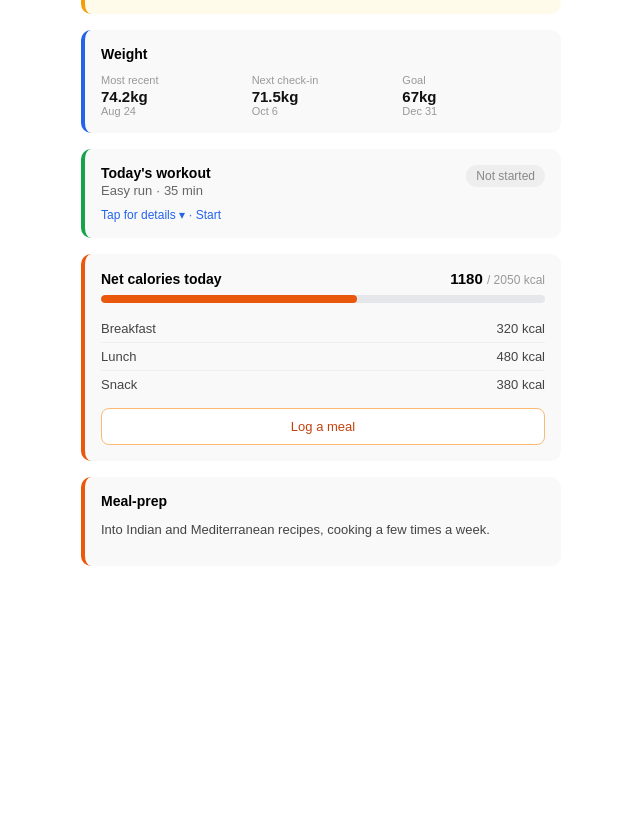
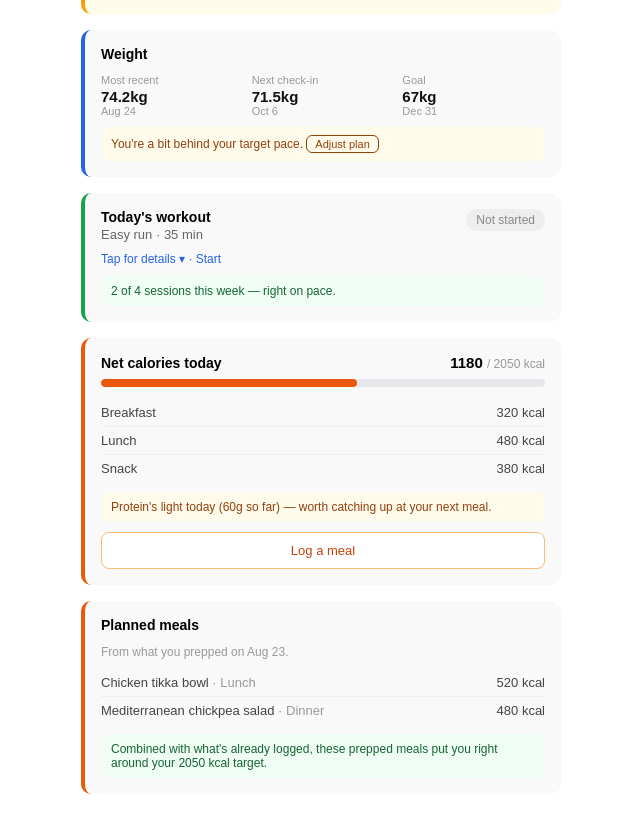
Before and after one commit to ananyaw/health-os, a Next.js app: page /home in a window 1280 px wide. Shown: the part 265-1098 px from the top of the page, without its empty margins (319-959 px from the left). Before the commit the page ends 879 px from the top, so only its background shows below. Built offline with nearby package versions, Linux system fonts and the light colour scheme.

Commit message:
Add files via upload

```diff
--- a/app/home/page.js
+++ b/app/home/page.js
@@ -8,6 +8,7 @@ import { useState } from "react";
 const MOCK = {
   weightUnit: "kg",
   weight: {
+    startEntry: { value: 76, date: "2026-07-01" },
     lastEntry: { value: 74.2, date: offsetDate(-1) },
     goal: { value: 67, date: "2026-12-31" },
     nextCheckpoint: { value: 71.5, date: "2026-10-06" },
@@ -17,6 +18,8 @@ const MOCK = {
     type: "Run",
     duration: "35 min",
     status: "not_started", // "not_started" | "in_progress" | "done"
+    weeklyDone: 2,
+    weeklyPlanned: 4,
     details: [
       "Warm-up: 5 min easy jog",
       "Main set: 25 min steady pace, aim for 10:30/mi",
@@ -25,15 +28,19 @@ const MOCK = {
   },
   nutrition: {
     caloriesTarget: 2050,
+    proteinTarget: 150,
     meals: [
-      { name: "Breakfast", calories: 320 },
-      { name: "Lunch", calories: 480 },
-      { name: "Snack", calories: 380 },
+      { name: "Breakfast", calories: 320, protein: 18 },
+      { name: "Lunch", calories: 480, protein: 32 },
+      { name: "Snack", calories: 380, protein: 10 },
     ],
   },
-  mealprep: {
-    cuisines: ["Indian", "Mediterranean"],
-    cadenceLabel: "a few times a week",
+  mealPrep: {
+    preppedOn: offsetDate(-2),
+    dishes: [
+      { name: "Chicken tikka bowl", forMeal: "Lunch", calories: 520, protein: 38 },
+      { name: "Mediterranean chickpea salad", forMeal: "Dinner", calories: 480, protein: 22 },
+    ],
   },
   week: [
     { offset: -1, activity: "Rest" },
@@ -85,6 +92,75 @@ function dayProgressPct() {
   const startOfDay = new Date(now.getFullYear(), now.getMonth(), now.getDate());
   const elapsedMs = now.getTime() - startOfDay.getTime();
   return Math.min(100, Math.max(0, (elapsedMs / (24 * 60 * 60 * 1000)) * 100));
+}
+
+function daysBetween(aIso, bIso) {
+  const a = new Date(aIso);
+  const b = new Date(bIso);
+  return (b.getTime() - a.getTime()) / (1000 * 60 * 60 * 24);
+}
+
+function computeWeightStatus(weight, unit, todayIso) {
+  const start = weight.startEntry;
+  const goal = weight.goal;
+  const totalDays = daysBetween(start.date, goal.date);
+  const elapsedDays = daysBetween(start.date, todayIso);
+  const pct = totalDays > 0 ? Math.min(1, Math.max(0, elapsedDays / totalDays)) : 0;
+  const expectedToday = start.value + (goal.value - start.value) * pct;
+  const actual = weight.lastEntry.value;
+  const isLoss = goal.value < start.value;
+  const diff = actual - expectedToday;
+  const tolerance = unit === "kg" ? 0.7 : 1.5;
+  const behind = isLoss ? diff > tolerance : diff < -tolerance;
+  return { expectedToday, behind };
+}
+
+function weekPacePhrase(done, planned) {
+  const dayOfWeek = new Date().getDay();
+  const elapsedFraction = (dayOfWeek === 0 ? 7 : dayOfWeek) / 7;
+  const expected = planned * elapsedFraction;
+  if (done >= expected - 0.5) {
+    return { text: done + " of " + planned + " sessions this week — right on pace.", ok: true };
+  }
+  return { text: done + " of " + planned + " sessions this week — a bit behind pace.", ok: false };
+}
+
+function mealPrepAnalysis(caloriesSoFar, preppedCalories, target) {
+  const projected = caloriesSoFar + preppedCalories;
+  const diff = projected - target;
+  if (Math.abs(diff) <= 150) {
+    return {
+      text: "Combined with what's already logged, these prepped meals put you right around your " + target + " kcal target.",
+      ok: true,
+    };
+  }
+  if (diff > 150) {
+    return {
+      text:
+        "Combined with what's already logged, these prepped meals would put you about " +
+        Math.round(diff) +
+        " kcal over target — maybe trim a portion.",
+      ok: false,
+    };
+  }
+  return {
+    text:
+      "Combined with what's already logged, these prepped meals leave you about " +
+      Math.round(Math.abs(diff)) +
+      " kcal under target — consider adding a snack.",
+    ok: false,
+  };
+}
+
+function insightBoxStyle(ok) {
+  return {
+    fontSize: 12,
+    color: ok ? "#166534" : "#92400e",
+    background: ok ? "#f0fdf4" : "#fffbeb",
+    padding: "8px 10px",
+    borderRadius: 8,
+    marginTop: 10,
+  };
 }
 
 function cardStyle(color) {
@@ -244,12 +320,21 @@ export default function Home() {
 
   const caloriesEaten = MOCK.nutrition.meals.reduce((sum, m) => sum + m.calories, 0);
   const caloriesPct = (caloriesEaten / MOCK.nutrition.caloriesTarget) * 100;
+  const proteinSoFar = MOCK.nutrition.meals.reduce((sum, m) => sum + (m.protein || 0), 0);
+  const expectedProteinByNow = MOCK.nutrition.proteinTarget * (dayProgressPct() / 100);
+  const proteinBehind = proteinSoFar < expectedProteinByNow - 15;
 
   const status = MOCK.workout.status;
   const statusLabel = status === "done" ? "Done" : status === "in_progress" ? "In progress" : "Not started";
   const statusColor = status === "done" ? "#dcfce7" : status === "in_progress" ? "#fef9c3" : "#eee";
   const statusTextColor = status === "done" ? "#166534" : status === "in_progress" ? "#854d0e" : "#888";
   const buttonLabel = status === "done" ? "View" : status === "in_progress" ? "Continue" : "Start";
+  const weekPace = weekPacePhrase(MOCK.workout.weeklyDone, MOCK.workout.weeklyPlanned);
+
+  const weightStatus = computeWeightStatus(MOCK.weight, MOCK.weightUnit, todayIso);
+
+  const preppedCalories = MOCK.mealPrep.dishes.reduce((sum, d) => sum + d.calories, 0);
+  const prepAnalysis = mealPrepAnalysis(caloriesEaten, preppedCalories, MOCK.nutrition.caloriesTarget);
 
   return (
     <main
@@ -317,6 +402,28 @@ export default function Home() {
             formatDateShort(MOCK.weight.goal.date)
           )}
         </div>
+        <div style={insightBoxStyle(!weightStatus.behind)}>
+          {weightStatus.behind ? (
+            <span>
+              You're a bit behind your target pace.{" "}
+              <button
+                style={{
+                  border: "1px solid #92400e",
+                  background: "transparent",
+                  color: "#92400e",
+                  borderRadius: 6,
+                  padding: "2px 8px",
+                  fontSize: 11,
+                  cursor: "pointer",
+                }}
+              >
+                Adjust plan
+              </button>
+            </span>
+          ) : (
+            "Good progress — right on pace, keep going."
+          )}
+        </div>
       </div>
 
       <div style={cardStyle("#16a34a")} onClick={() => setWorkoutOpen(true)}>
@@ -341,6 +448,7 @@ export default function Home() {
           </div>
         </div>
         <div style={{ fontSize: 12, color: "#2563eb", marginTop: 10 }}>Tap for details ▾ · {buttonLabel}</div>
+        <div style={insightBoxStyle(weekPace.ok)}>{weekPace.text}</div>
       </div>
 
       <div style={cardStyle("#ea580c")}>
@@ -371,6 +479,11 @@ export default function Home() {
             </div>
           ))}
         </div>
+        <div style={insightBoxStyle(!proteinBehind)}>
+          {proteinBehind
+            ? "Protein's light today (" + proteinSoFar + "g so far) — worth catching up at your next meal."
+            : "Protein's on pace today (" + proteinSoFar + "g so far)."}
+        </div>
         <button
           style={{
             width: "100%",
@@ -389,10 +502,29 @@ export default function Home() {
       </div>
 
       <div style={cardStyle("#ea580c")}>
-        <div style={{ fontWeight: 600, fontSize: 14, marginBottom: 6 }}>Meal-prep</div>
-        <p style={{ fontSize: 13, color: "#444" }}>
-          Into {MOCK.mealprep.cuisines.join(" and ")} recipes, cooking {MOCK.mealprep.cadenceLabel}.
+        <div style={{ fontWeight: 600, fontSize: 14, marginBottom: 6 }}>Planned meals</div>
+        <p style={{ fontSize: 12, color: "#999", marginBottom: 10 }}>
+          From what you prepped on {formatDateShort(MOCK.mealPrep.preppedOn)}.
         </p>
+        {MOCK.mealPrep.dishes.map((dish, i) => (
+          <div
+            key={i}
+            style={{
+              display: "flex",
+              justifyContent: "space-between",
+              fontSize: 13,
+              color: "#444",
+              padding: "6px 0",
+              borderTop: i > 0 ? "1px solid #eee" : "none",
+            }}
+          >
+            <span>
+              {dish.name} <span style={{ color: "#999" }}>· {dish.forMeal}</span>
+            </span>
+            <span>{dish.calories} kcal</span>
+          </div>
+        ))}
+        <div style={insightBoxStyle(prepAnalysis.ok)}>{prepAnalysis.text}</div>
       </div>
 
       {workoutOpen && <WorkoutModal workout={MOCK.workout} onClose={() => setWorkoutOpen(false)} />}
```
